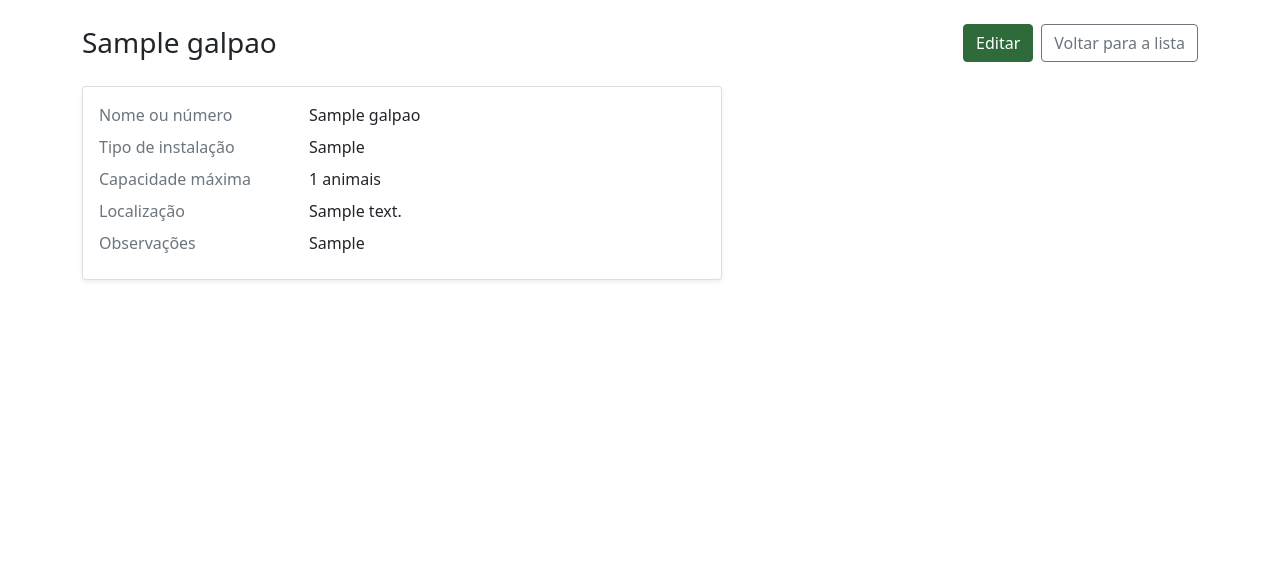
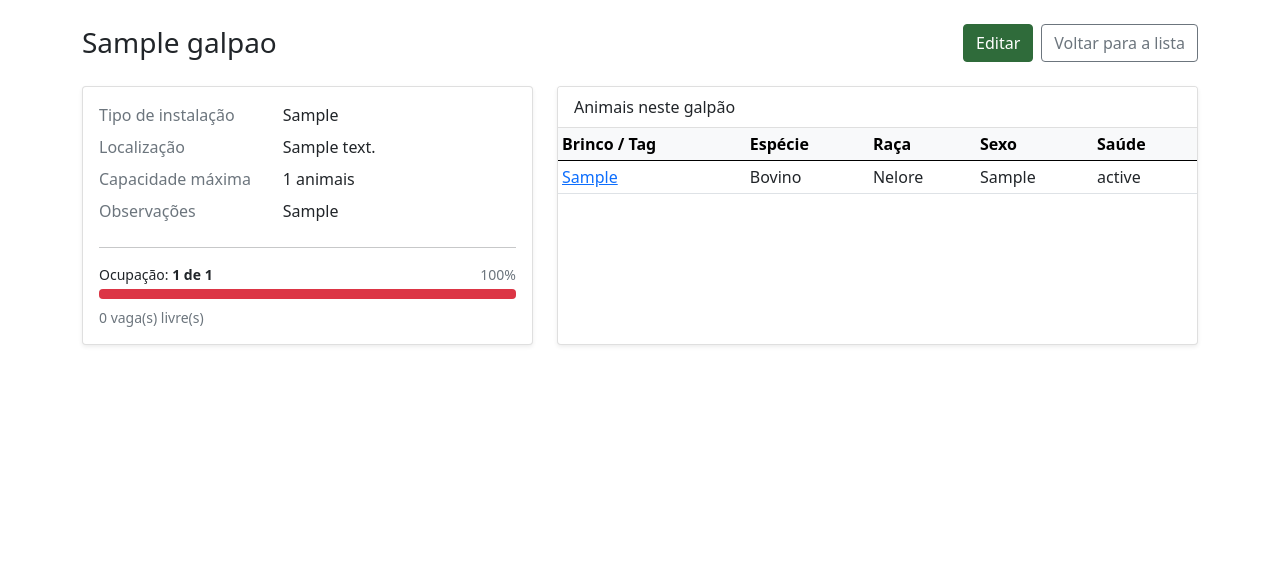
Before and after one commit to Matheuscunha20/SistemaDeGerenciamentoDeGranja, an ASP.NET Core app: page /Galpoes/Details/1 in a window 1280 px wide. Shown: the part 56-641 px from the top of the page. Run offline with ASP.NET Core 8, Linux system fonts and the light colour scheme; a user stored in the database is signed in; tables that the repository leaves empty hold one stand-in row (values such as "Sample post"); style sheets or scripts are compiled from the project's sources; some libraries are stand-ins or nearby versions.

Commit message:
feat: ocupação dos galpões e proteções de exclusão
- Lista de galpões com barra de ocupação (animais / capacidade)
- Detalhes do galpão mostram os animais alojados e as vagas livres
- Bloqueia colocar animal em galpão lotado; lista mostra a ocupação de cada galpão
- Bloqueia reduzir a capacidade abaixo do número de animais
- Bloqueia excluir galpão com animais (antes dava erro de banco)
- Nome de galpão e de tipo de alimento únicos
- Bloqueia excluir alimento com movimentações de estoque

Co-Authored-By: Claude Opus 5.5 <noreply@anthropic.com>
Claude-Session: https://claude.ai/code/session_01FmiiRS1Hs6smuzL4SqRbGn

```diff
--- a/SistemaGranja.Web/Controllers/GalpoesController.cs
+++ b/SistemaGranja.Web/Controllers/GalpoesController.cs
@@ -1,16 +1,16 @@
-using System.Threading.Tasks;
+using Microsoft.AspNetCore.Authorization;
 using Microsoft.AspNetCore.Mvc;
 using Microsoft.EntityFrameworkCore;
-using SistemaGranja.Domain;    // Para Galpao
-using SistemaGranja.Services;  // Para IGalpaoService
-using Microsoft.AspNetCore.Authorization;
+using SistemaGranja.Domain;
+using SistemaGranja.Services;
+using System.Threading.Tasks;
 
 [Authorize]
 public class GalpoesController : Controller
 {
     private readonly IGalpaoService _galpaoService;
 
-    public GalpoesController(IGalpaoService galpaoService) // Injeção de Dependência do Serviço
+    public GalpoesController(IGalpaoService galpaoService)
     {
         _galpaoService = galpaoService;
     }
@@ -18,15 +18,15 @@ public class GalpoesController : Controller
     // GET: Galpoes
     public async Task<IActionResult> Index()
     {
-        var galpoes = await _galpaoService.ObterTodosAsync();
-        return View(galpoes); // Passa a lista de galpões para a View Index
+        ViewData["Ocupacao"] = await _galpaoService.ObterOcupacaoAsync();
+        return View(await _galpaoService.ObterTodosAsync());
     }
 
     // GET: Galpoes/Details/5
     public async Task<IActionResult> Details(int? id)
     {
         if (id == null) return NotFound();
-        var galpao = await _galpaoService.ObterPorIdAsync(id.Value);
+        var galpao = await _galpaoService.ObterComAnimaisAsync(id.Value);
         if (galpao == null) return NotFound();
         return View(galpao);
     }
@@ -34,21 +34,22 @@ public class GalpoesController : Controller
     // GET: Galpoes/Create
     public IActionResult Create()
     {
-        return View(new Galpao()); // Mostra o formulário de criação
+        return View(new Galpao());
     }
 
     // POST: Galpoes/Create
     [HttpPost]
-    [ValidateAntiForgeryToken] // Ajuda a prevenir ataques CSRF
+    [ValidateAntiForgeryToken]
     public async Task<IActionResult> Create([Bind("NomeOuNumero,TipoInstalacao,CapacidadeMaxima,LocalizacaoDescricao,Observacoes")] Galpao galpao)
     {
-        if (ModelState.IsValid) // Verifica se os dados do formulário são válidos
-        {
-            await _galpaoService.AdicionarAsync(galpao);
-            TempData["Sucesso"] = $"Galpão {galpao.NomeOuNumero} cadastrado com sucesso.";
-            return RedirectToAction(nameof(Index)); // Volta para a lista após criar
-        }
-        return View(galpao); // Se inválido, mostra o formulário novamente com os erros
+        ModelState.Remove(nameof(Galpao.Animais));
+        await ValidarAsync(galpao);
+
+        if (!ModelState.IsValid) return View(galpao);
+
+        await _galpaoService.AdicionarAsync(galpao);
+        TempData["Sucesso"] = $"Galpão {galpao.NomeOuNumero} cadastrado com sucesso.";
+        return RedirectToAction(nameof(Index));
     }
 
     // GET: Galpoes/Edit/5
@@ -57,7 +58,9 @@ public class GalpoesController : Controller
         if (id == null) return NotFound();
         var galpao = await _galpaoService.ObterPorIdAsync(id.Value);
         if (galpao == null) return NotFound();
-        return View(galpao); // Mostra o formulário de edição com os dados do galpão
+
+        ViewData["Ocupados"] = await _galpaoService.ContarAnimaisAsync(galpao.Id);
+        return View(galpao);
     }
 
     // POST: Galpoes/Edit/5
@@ -67,20 +70,25 @@ public class GalpoesController : Controller
     {
         if (id != galpao.Id) return NotFound();
 
+        ModelState.Remove(nameof(Galpao.Animais));
+        await ValidarAsync(galpao);
+
         if (ModelState.IsValid)
         {
             try
             {
                 await _galpaoService.AtualizarAsync(galpao);
             }
-            catch (DbUpdateConcurrencyException) // Trata concorrência se necessário
+            catch (DbUpdateConcurrencyException)
             {
                 if (await _galpaoService.ObterPorIdAsync(galpao.Id) == null) return NotFound();
-                else throw;
+                throw;
             }
             TempData["Sucesso"] = $"Galpão {galpao.NomeOuNumero} atualizado com sucesso.";
             return RedirectToAction(nameof(Index));
         }
+
+        ViewData["Ocupados"] = await _galpaoService.ContarAnimaisAsync(galpao.Id);
         return View(galpao);
     }
 
@@ -90,7 +98,9 @@ public class GalpoesController : Controller
         if (id == null) return NotFound();
         var galpao = await _galpaoService.ObterPorIdAsync(id.Value);
         if (galpao == null) return NotFound();
-        return View(galpao); // Mostra uma página de confirmação de exclusão
+
+        ViewData["Ocupados"] = await _galpaoService.ContarAnimaisAsync(galpao.Id);
+        return View(galpao);
     }
 
     // POST: Galpoes/Delete/5
@@ -98,8 +108,35 @@ public class GalpoesController : Controller
     [ValidateAntiForgeryToken]
     public async Task<IActionResult> DeleteConfirmed(int id)
     {
-        await _galpaoService.RemoverAsync(id);
+        if (!await _galpaoService.RemoverAsync(id))
+        {
+            TempData["Erro"] = "Este galpão ainda tem animais. Mova os animais para outro galpão antes de excluir.";
+            return RedirectToAction(nameof(Delete), new { id });
+        }
+
         TempData["Sucesso"] = "Galpão excluído com sucesso.";
         return RedirectToAction(nameof(Index));
     }
+
+    private async Task ValidarAsync(Galpao galpao)
+    {
+        var idAtual = galpao.Id == 0 ? (int?)null : galpao.Id;
+
+        if (!string.IsNullOrWhiteSpace(galpao.NomeOuNumero)
+            && await _galpaoService.ExisteNomeAsync(galpao.NomeOuNumero, idAtual))
+        {
+            ModelState.AddModelError(nameof(Galpao.NomeOuNumero), "Já existe um galpão com este nome ou número.");
+        }
+
+        // Não deixa reduzir a capacidade abaixo do número de animais que já estão lá
+        if (idAtual.HasValue)
+        {
+            var ocupados = await _galpaoService.ContarAnimaisAsync(idAtual.Value);
+            if (galpao.CapacidadeMaxima < ocupados)
+            {
+                ModelState.AddModelError(nameof(Galpao.CapacidadeMaxima),
+                    $"Este galpão já tem {ocupados} animal(is). A capacidade não pode ser menor que isso.");
+            }
+        }
+    }
 }
--- a/SistemaGranja.Web/Views/Galpoes/Details.cshtml
+++ b/SistemaGranja.Web/Views/Galpoes/Details.cshtml
@@ -2,6 +2,9 @@
 
 @{
     ViewData["Title"] = "Detalhes";
+    var ocupados = Model.Animais.Count;
+    var percentual = Model.CapacidadeMaxima > 0 ? (int)Math.Round(ocupados * 100.0 / Model.CapacidadeMaxima) : 0;
+    var corBarra = percentual >= 90 ? "bg-danger" : percentual >= 70 ? "bg-warning" : "bg-success";
 }
 
 <div class="page-header">
@@ -12,19 +15,67 @@
     </div>
 </div>
 
-<div class="card shadow-sm form-card">
-    <div class="card-body">
-        <dl class="row detalhes mb-0">
-            <dt class="col-sm-4">@Html.DisplayNameFor(model => model.NomeOuNumero)</dt>
-            <dd class="col-sm-8">@Model.NomeOuNumero</dd>
-            <dt class="col-sm-4">@Html.DisplayNameFor(model => model.TipoInstalacao)</dt>
-            <dd class="col-sm-8">@Model.TipoInstalacao</dd>
-            <dt class="col-sm-4">@Html.DisplayNameFor(model => model.CapacidadeMaxima)</dt>
-            <dd class="col-sm-8">@Model.CapacidadeMaxima animais</dd>
-            <dt class="col-sm-4">@Html.DisplayNameFor(model => model.LocalizacaoDescricao)</dt>
-            <dd class="col-sm-8">@(string.IsNullOrEmpty(Model.LocalizacaoDescricao) ? "—" : Model.LocalizacaoDescricao)</dd>
-            <dt class="col-sm-4">@Html.DisplayNameFor(model => model.Observacoes)</dt>
-            <dd class="col-sm-8">@(string.IsNullOrEmpty(Model.Observacoes) ? "—" : Model.Observacoes)</dd>
-        </dl>
+<div class="row g-4">
+    <div class="col-lg-5">
+        <div class="card shadow-sm h-100">
+            <div class="card-body">
+                <dl class="row detalhes mb-0">
+                    <dt class="col-sm-5">@Html.DisplayNameFor(model => model.TipoInstalacao)</dt>
+                    <dd class="col-sm-7">@Model.TipoInstalacao</dd>
+                    <dt class="col-sm-5">@Html.DisplayNameFor(model => model.LocalizacaoDescricao)</dt>
+                    <dd class="col-sm-7">@(string.IsNullOrEmpty(Model.LocalizacaoDescricao) ? "—" : Model.LocalizacaoDescricao)</dd>
+                    <dt class="col-sm-5">@Html.DisplayNameFor(model => model.CapacidadeMaxima)</dt>
+                    <dd class="col-sm-7">@Model.CapacidadeMaxima animais</dd>
+                    <dt class="col-sm-5">@Html.DisplayNameFor(model => model.Observacoes)</dt>
+                    <dd class="col-sm-7">@(string.IsNullOrEmpty(Model.Observacoes) ? "—" : Model.Observacoes)</dd>
+                </dl>
+                <hr />
+                <div class="d-flex justify-content-between small mb-1">
+                    <span>Ocupação: <strong>@ocupados de @Model.CapacidadeMaxima</strong></span>
+                    <span class="text-muted">@percentual%</span>
+                </div>
+                <div class="progress" style="height: 10px;" role="progressbar" aria-valuenow="@percentual" aria-valuemin="0" aria-valuemax="100">
+                    <div class="progress-bar @corBarra" style="width: @(Math.Min(percentual, 100))%"></div>
+                </div>
+                <p class="small text-muted mt-2 mb-0">@(Math.Max(Model.CapacidadeMaxima - ocupados, 0)) vaga(s) livre(s)</p>
+            </div>
+        </div>
+    </div>
+    <div class="col-lg-7">
+        <div class="card shadow-sm h-100">
+            <div class="card-header bg-white fw-semibold">Animais neste galpão</div>
+            @if (ocupados == 0)
+            {
+                <div class="lista-vazia">Nenhum animal neste galpão.</div>
+            }
+            else
+            {
+                <div class="table-responsive">
+                    <table class="table table-sm table-hover mb-0">
+                        <thead class="table-light">
+                            <tr>
+                                <th>Brinco / Tag</th>
+                                <th>Espécie</th>
+                                <th>Raça</th>
+                                <th>Sexo</th>
+                                <th>Saúde</th>
+                            </tr>
+                        </thead>
+                        <tbody>
+                        @foreach (var animal in Model.Animais.OrderBy(a => a.TagIdentificacao))
+                        {
+                            <tr>
+                                <td><a asp-controller="Animais" asp-action="Details" asp-route-id="@animal.Id">@animal.TagIdentificacao</a></td>
+                                <td>@(animal.Raca?.Especie?.Nome ?? "—")</td>
+                                <td>@(animal.Raca?.Nome ?? "—")</td>
+                                <td>@animal.Sexo</td>
+                                <td>@animal.StatusSaude</td>
+                            </tr>
+                        }
+                        </tbody>
+                    </table>
+                </div>
+            }
+        </div>
     </div>
 </div>
--- a/SistemaGranja.Web/Views/Galpoes/Edit.cshtml
+++ b/SistemaGranja.Web/Views/Galpoes/Edit.cshtml
@@ -13,6 +13,12 @@
         <form asp-action="Edit">
             <div asp-validation-summary="ModelOnly" class="alert alert-danger" role="alert"></div>
         <input type="hidden" asp-for="Id" />
+            @if (ViewData["Ocupados"] is int ocupados && ocupados > 0)
+            {
+                <div class="alert alert-light border small">
+                    Este galpão tem <strong>@ocupados animal(is)</strong>. A capacidade não pode ficar abaixo disso.
+                </div>
+            }
             <partial name="_Form" model="Model" />
             <div class="d-flex gap-2">
                 <button type="submit" class="btn btn-agro">Salvar alterações</button>
```
Also changed, not shown: SistemaGranja.Services/GalpaoService.cs (+64 -25 lines), SistemaGranja.Services/IGalpaoService.cs (+16 -4 lines), SistemaGranja.Services/ITipoAlimentoService.cs (+6 -3 lines), SistemaGranja.Services/TipoAlimentoService.cs (+44 -24 lines), SistemaGranja.Web/Controllers/AnimaisController.cs (+42 -1 lines), SistemaGranja.Web/Controllers/TiposAlimentoController.cs (+23 -1 lines), SistemaGranja.Web/Views/Galpoes/Delete.cshtml (+16 -18 lines), SistemaGranja.Web/Views/Galpoes/Index.cshtml (+27 -8 lines), SistemaGranja.Web/Views/TiposAlimento/Delete.cshtml (+17 -12 lines).
